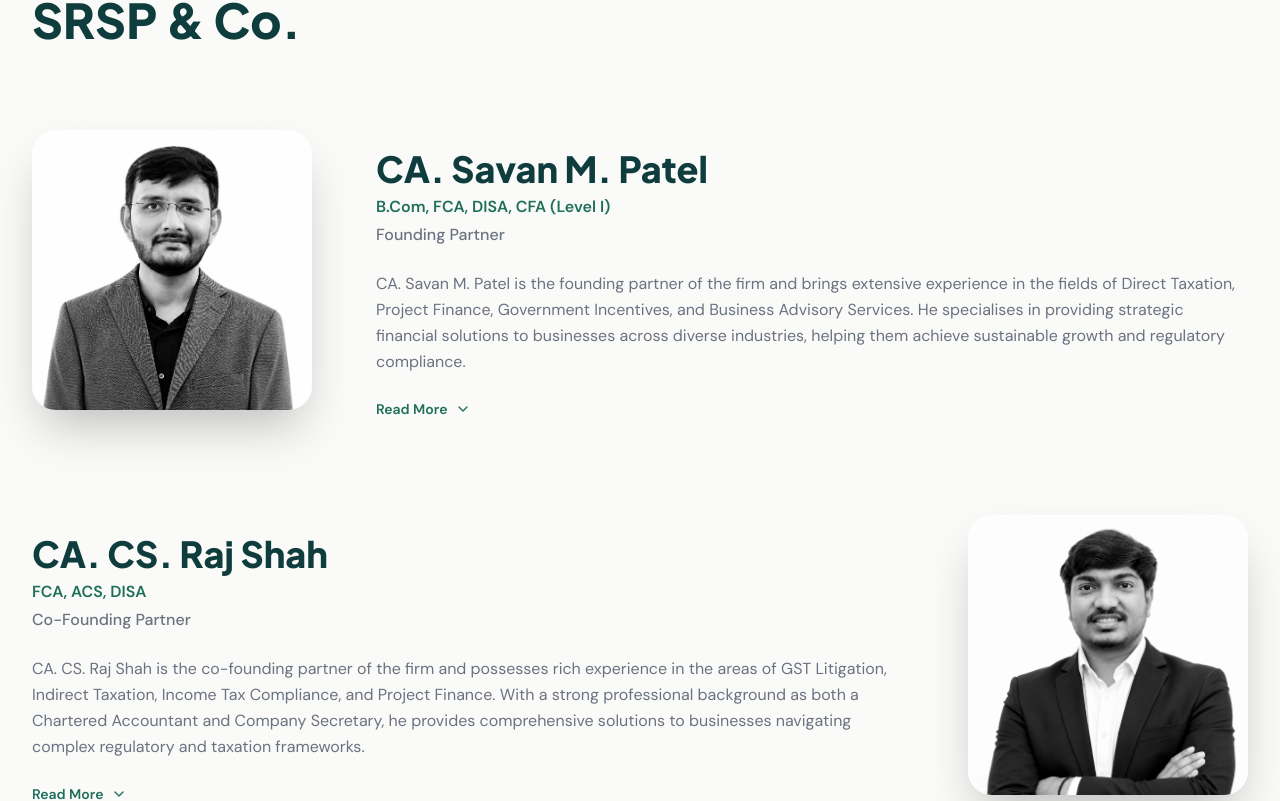
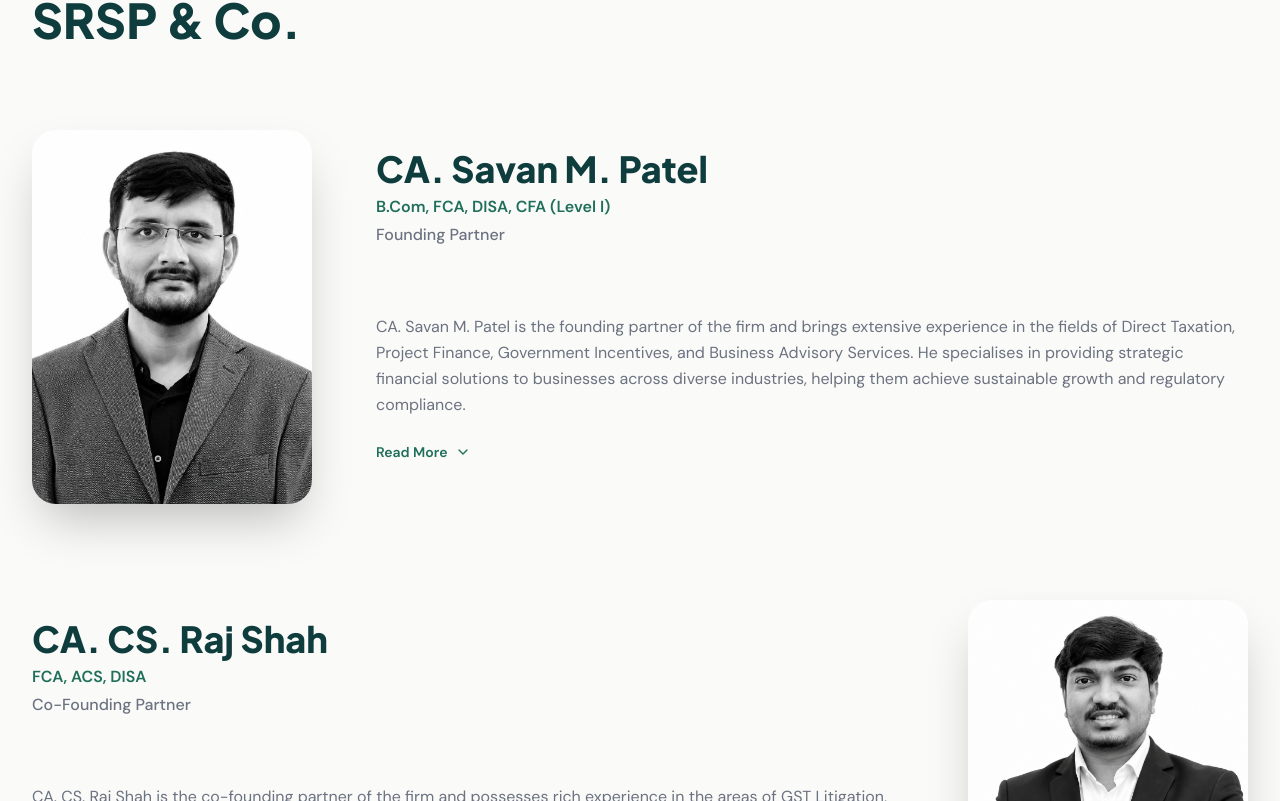
Before and after one commit to Divyadarshan007/srsp_frontend, a Next.js app: page /about in a window 1280 px wide. Shown: the part 599-1400 px from the top of the page. Built offline with nearby package versions, Linux system fonts and the light colour scheme.

Commit message:
fix: update image container aspect ratio for founders in About section

```diff
--- a/src/components/sections/About.tsx
+++ b/src/components/sections/About.tsx
@@ -42,7 +42,7 @@
                 strokeDasharray="8 6"
               />
             </svg>
-            <div className="rounded-3xl overflow-hidden aspect-square w-full lg:max-w-70 shadow-2xl">
+            <div className="rounded-3xl overflow-hidden w-full aspect-280/374 lg:w-70 lg:h-93.5 shadow-2xl">
               <img
                 src="/founders/savan.jpeg"
                 alt="CA. Savan M. Patel"
@@ -130,7 +130,7 @@
                 strokeDasharray="8 6"
               />
             </svg>
-            <div className="rounded-3xl overflow-hidden aspect-square w-full lg:max-w-70 shadow-2xl">
+            <div className="rounded-3xl overflow-hidden w-full aspect-280/374 lg:w-70 lg:h-93.5 shadow-2xl">
               <img
                 src="/founders/raj.jpeg"
                 alt="CA. CS. Raj Shah"
```
